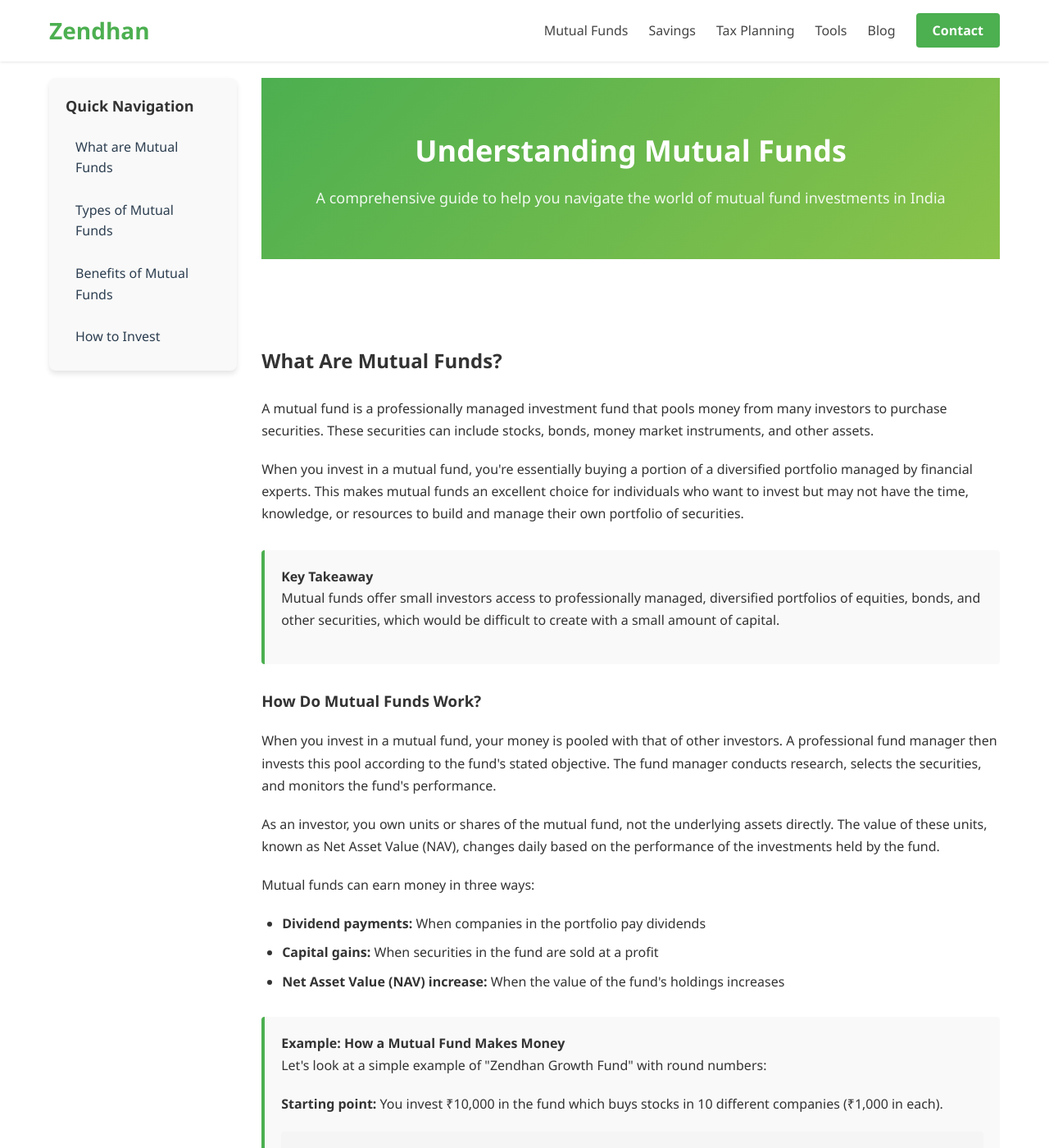
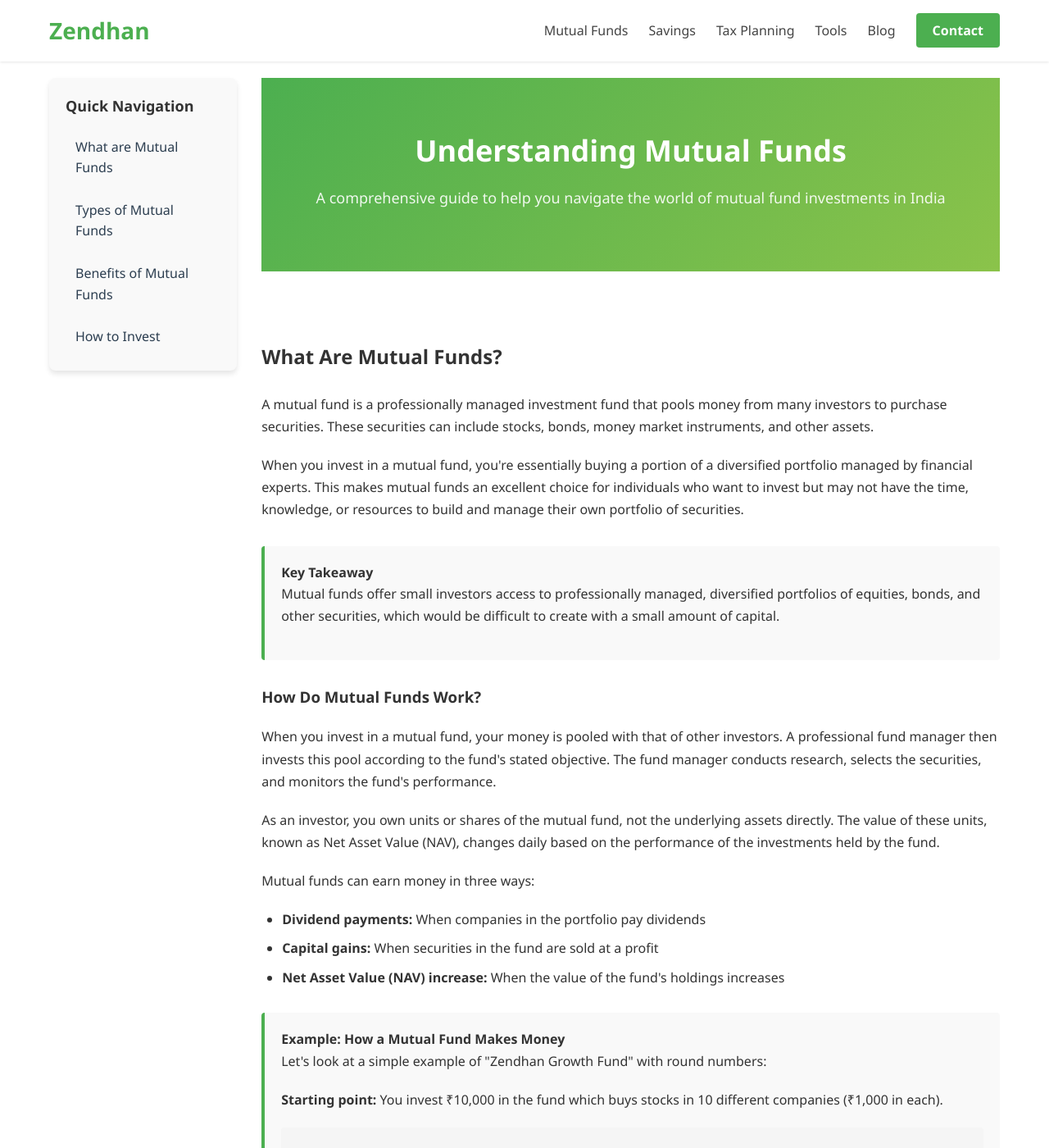
Before and after one commit to nandan11/zendhan, a Jekyll site: the page built from mutual-funds.html, in a window 1280 px wide and 1400 px high. Shown: the whole window at 82% size. Built offline with Jekyll 4.4.1, drawn with Linux system fonts in a browser that asks for light colours.

Commit message:
Update mutual-funds.css

```diff
--- a/assets/css/mutual-funds.css
+++ b/assets/css/mutual-funds.css
@@ -431,3 +431,31 @@
     white-space: nowrap;
   }
 }
+/* Add these exact rules at the end of your mutual-funds.css file */
+
+/* Fix 1: Prevent risk meter text wrapping (using more specific selectors) */
+.two-column .fund-type .risk-level {
+  display: block;
+  margin: 15px 0;
+}
+
+.two-column .fund-type .risk-level span {
+  display: inline-block;
+  white-space: nowrap;
+  font-weight: 600;
+  margin-bottom: 8px;
+}
+
+/* Fix 2: Reduce gap between title and first heading */
+.page-title-container {
+  margin-bottom: 15px;
+}
+
+.main-content h2:first-of-type {
+  margin-top: 20px;
+}
+
+/* Fix any potential specificity issues */
+.content-block:first-of-type h2:first-child {
+  margin-top: 20px !important;
+}
```
